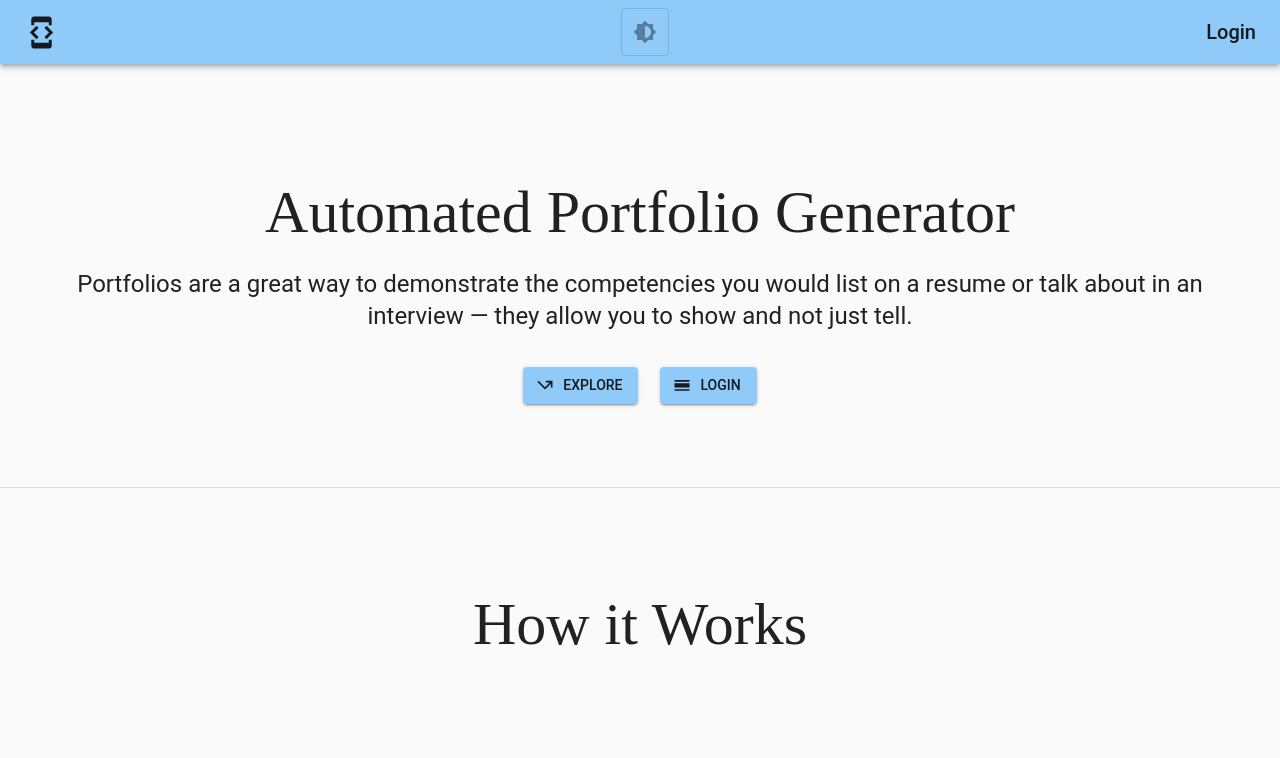
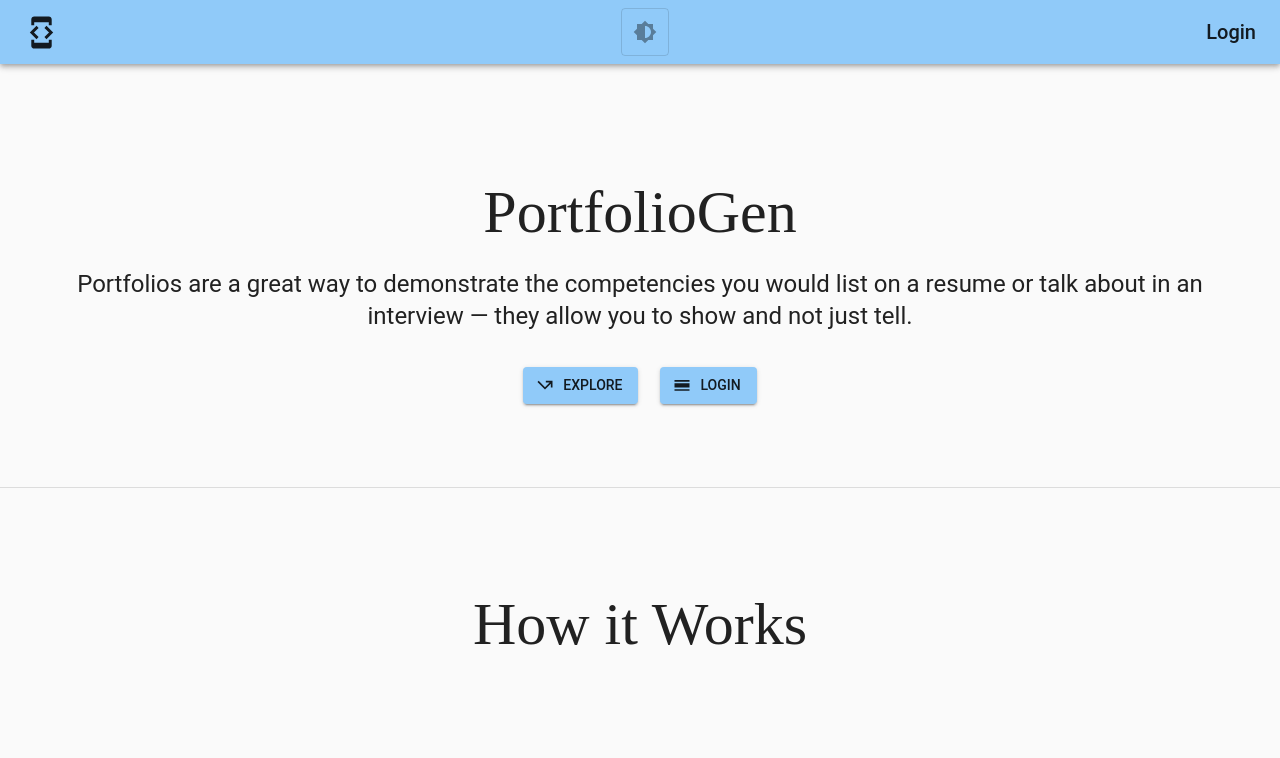
Before and after one commit to Anthima/Portfoliogen, a React (Create React App) app in the folder Automated-Portfolio-Generator-main/: page / in a window 1280 px wide. Shown: the top 758 px of the page. Built offline with nearby package versions, Linux system fonts and the light colour scheme; no server answers.

Commit message:
Minor changes

```diff
--- a/Automated-Portfolio-Generator-main/package.json
+++ b/Automated-Portfolio-Generator-main/package.json
@@ -15,7 +15,7 @@
     "react": "^17.0.1",
     "react-dom": "^17.0.1",
     "react-router-dom": "^5.2.0",
-    "react-scripts": "4.0.1",
+    "react-scripts": "^4.0.1",
     "web-vitals": "^0.2.4"
   },
   "scripts": {
--- a/Automated-Portfolio-Generator-main/src/components/BaseTemp.js
+++ b/Automated-Portfolio-Generator-main/src/components/BaseTemp.js
@@ -68,7 +68,7 @@ export default function BaseTemp(props) {
               color="#fff"
               className={classes.mainHeading}
             >
-              Automated Portfolio Generator
+              PortfolioGen
             </Typography>
             <br />
             <Typography
--- a/Automated-Portfolio-Generator-main/src/components/forms/BottomLinks.js
+++ b/Automated-Portfolio-Generator-main/src/components/forms/BottomLinks.js
@@ -23,12 +23,16 @@ function BottomLinks({
   const classes = useStyles();
   return (
     <div className={classes.icons}>
+    {
+      // THIS HAS BEEN COMEMENTED TO REMOVE GITHUB AND GOOGLE SIGN-IN FEATURE
+    /*
       <Button type="button" onClick={signInGitHub}>
         <GitHubIcon className={classes.icon} />
       </Button>
       <Button type="button" onClick={signInGoogle}>
         <img src={GmailIcon} alt="Sample Google" className={classes.icon} />
-      </Button>
+      </Button> */
+    }
     </div>
   )
 }
--- a/Automated-Portfolio-Generator-main/src/components/forms/SignupForm.js
+++ b/Automated-Portfolio-Generator-main/src/components/forms/SignupForm.js
@@ -79,7 +79,8 @@ function SignupForm({
           }}
         />
 
-        <RadioGroup
+        { // THIS HAS BEEN COMMENTED TO REMOVE RECRUITER AND DEVELOPER OPTIONS
+        /* <RadioGroup
           row
           aria-label="position"
           name="position"
@@ -102,7 +103,8 @@ function SignupForm({
             control={<Radio color="primary" />}
             label="Developer"
           />
-        </RadioGroup>
+        </RadioGroup> */
+        }
 
         <Button
           type="submit"
--- a/Automated-Portfolio-Generator-main/src/firebase-config.js
+++ b/Automated-Portfolio-Generator-main/src/firebase-config.js
@@ -2,13 +2,12 @@ import firebase from 'firebase'
 
 // For Firebase JS SDK v7.20.0 and later, measurementId is optional
 const firebaseConfig = {
-  apiKey: "AIzaSyDUo7OXVlPeHd3JNouL31hqTiOOM-OPeHo",
-  authDomain: "vit-folder.firebaseapp.com",
-  projectId: "vit-folder",
-  storageBucket: "vit-folder.appspot.com",
-  messagingSenderId: "637430274103",
-  appId: "1:637430274103:web:112403c677b617bc6fc7b2",
-  measurementId: "G-JNZ872Y903"
+  apiKey: "AIzaSyB_urJWJtrJmmI5YKilRefpRRfmZn5jCos",
+  authDomain: "portfoliogen-7f4da.firebaseapp.com",
+  projectId: "portfoliogen-7f4da",
+  storageBucket: "portfoliogen-7f4da.appspot.com",
+  messagingSenderId: "628931819172",
+  appId: "1:628931819172:web:29d026dcbbc09ad76d5831"
 };
 
 // Initialize Firebase
```
Also changed, not shown: 2 other files (tests, documents, lock files or other folders).
